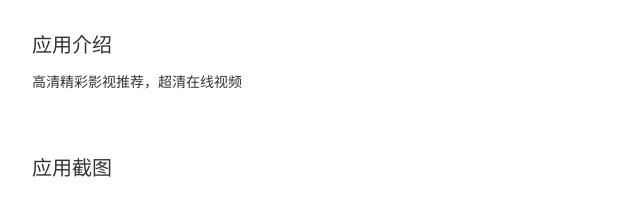
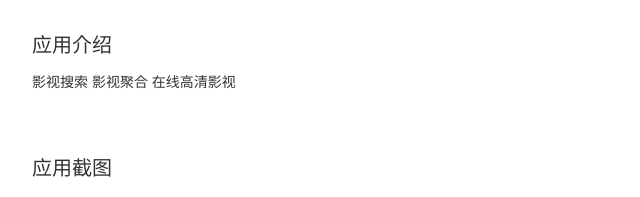
Before and after one commit to ridlair/highfilm, a plain HTML site: page support_filmsearch/index.html in a window 1280 px wide. Shown: the part 149-346 px from the top of the page, 96-736 px from the left. Drawn offline with Linux system fonts and the light colour scheme.

Commit message:
新建文件

```diff
--- a/support_filmsearch/index.html
+++ b/support_filmsearch/index.html
@@ -21,7 +21,7 @@
     <link rel="stylesheet" type="text/css" href="css/bootstrap.min.css" />
     <link rel="stylesheet" type="text/css" href="css/global.css" />
     <link rel="stylesheet" type="text/css" href="css/base.css" />
-    <title>High影视</title>
+    <title>i搜影视</title>
 </head>
 
 <body>
@@ -33,7 +33,7 @@
             <p style="font-size: 20px;padding-bottom: 10px;">应用介绍</p>
             <div class="dsp margin-bottom60">
                 <section>
-                    高清精彩影视推荐，超清在线视频
+                    影视搜索 影视聚合 在线高清影视
                 </section>
             </div>
         </div>
```
Also changed, not shown: support_filmsearch/ic_launcher.png, support_filmsearch/images/icon_120x120.png, 4 other files.
